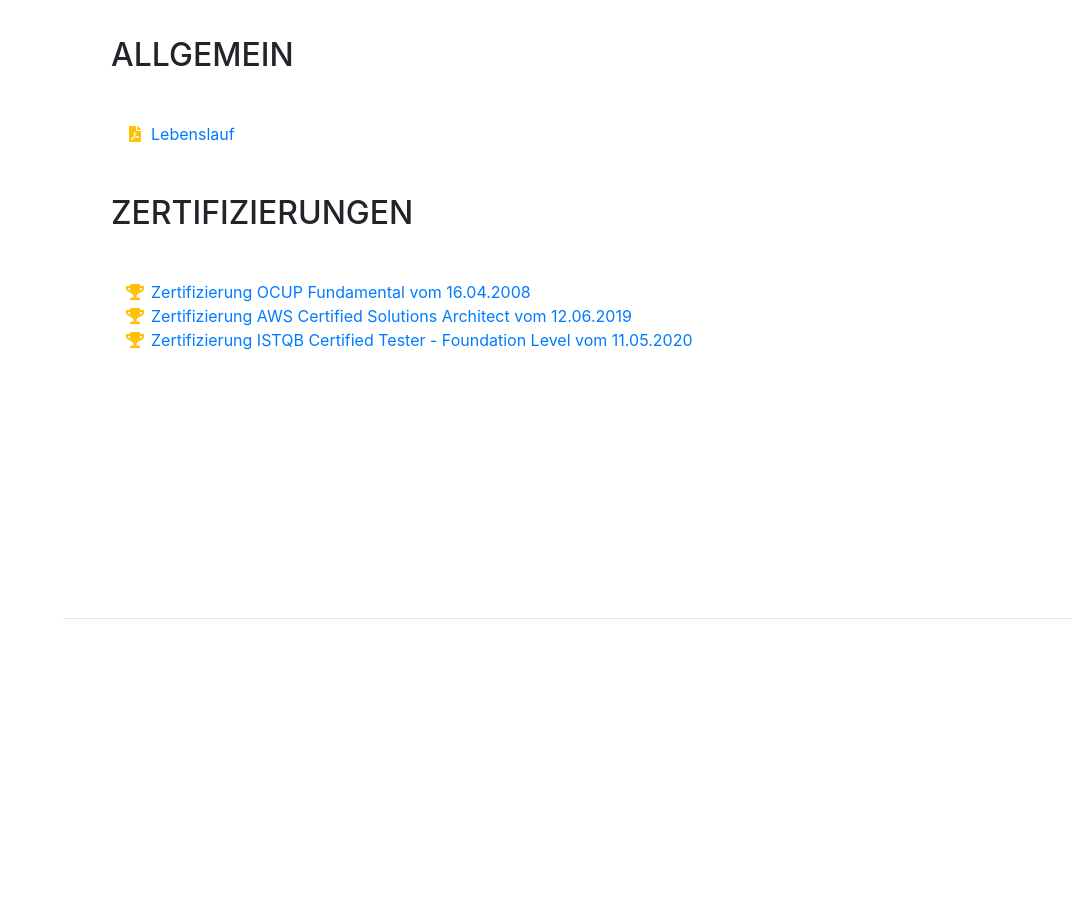
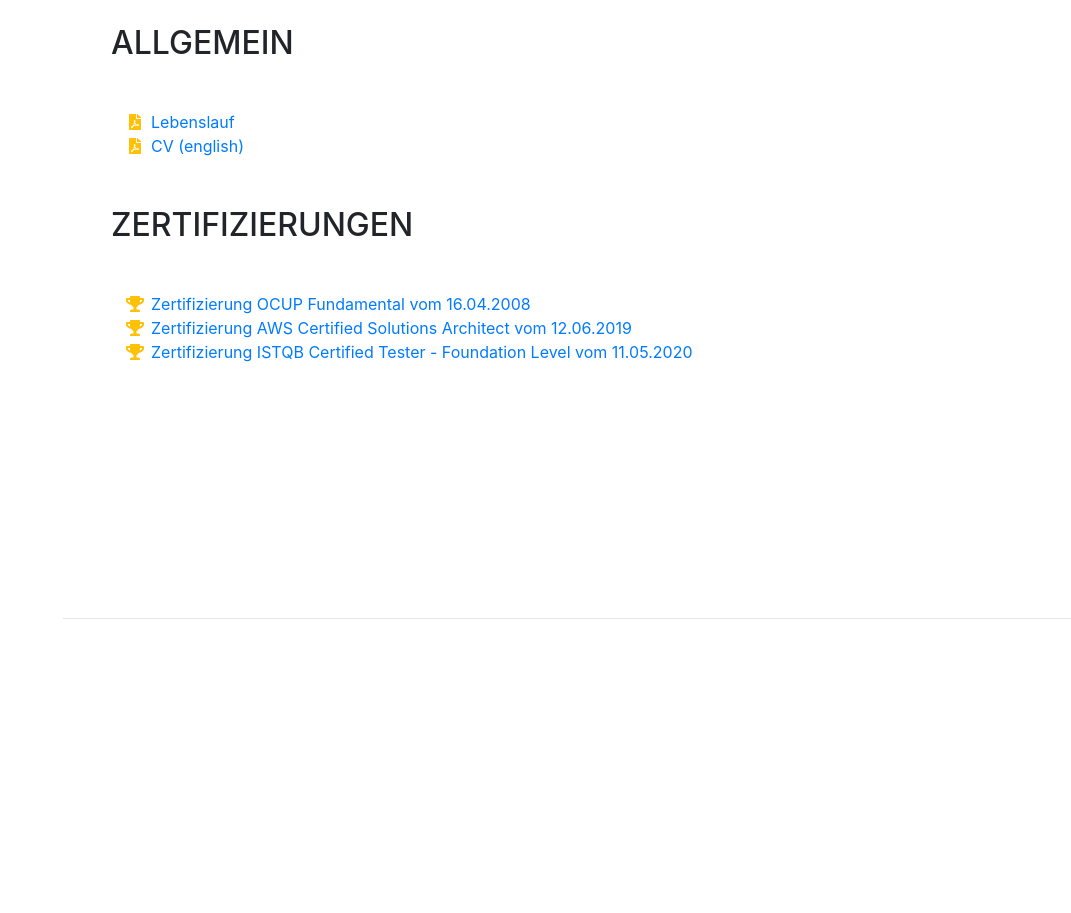
Before and after one commit to nasahl/website-nasahl, a website with bundled scripts: page index.html in a window 1280 px wide. Shown: the part 8340-9253 px from the top of the page, without its empty margins (209-1280 px from the left). Built offline with nearby package versions, Linux system fonts and the light colour scheme; a web font is replaced by a local one.

Commit message:
Lebenslauf englisch

```diff
--- a/index.html
+++ b/index.html
@@ -418,6 +418,10 @@
                         <a href="downloads/LebenslaufNasahl.pdf"> <i class="fa-li fa fa-file-pdf text-warning"></i>Lebenslauf</a>
                     </li>
 
+                    <li>
+                        <a href="downloads/CV-Nasahl.pdf"> <i class="fa-li fa fa-file-pdf text-warning"></i>CV (english)</a>
+                    </li>
+
                 </ul>
                 <h2 class="mb-5">Zertifizierungen</h2>
                 <ul class="fa-ul mb-5">
```
Also changed, not shown: 2 other files.
